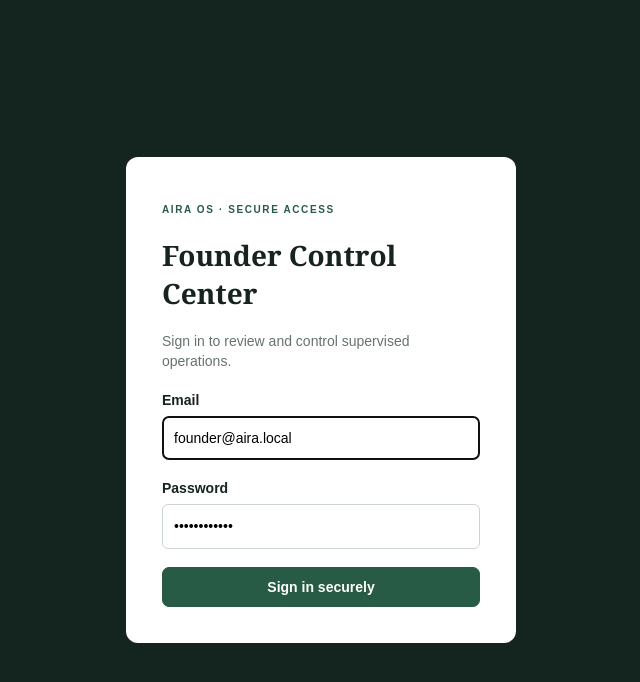
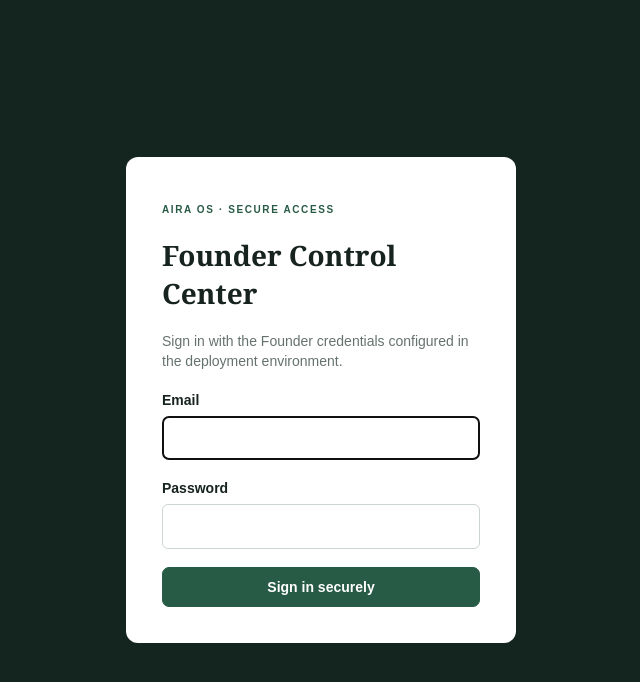
Before and after one commit to tsapkovaby-cyber/AIRA-OS, a Next.js app: page /login in a window 1280 px wide. Shown: the top 682 px of the page, without its empty margins (319-959 px from the left). Built offline with nearby package versions, Linux system fonts and the light colour scheme.

Commit message:
Remove demo credentials from Dashboard login form

```diff
--- a/app/login/page.tsx
+++ b/app/login/page.tsx
@@ -1,3 +1,33 @@
 "use client";
+
 import { FormEvent, useState } from "react";
-export default function Login(){const [error,setError]=useState(""); async function submit(e:FormEvent<HTMLFormElement>){e.preventDefault();const form=new FormData(e.currentTarget);const r=await fetch("/api/auth/login",{method:"POST",headers:{"content-type":"application/json"},body:JSON.stringify(Object.fromEntries(form))});if(r.ok)location.href="/dashboard";else setError("Credentials were not accepted. Reference: AUTH-401")}return <main className="login"><form className="login-card" onSubmit={submit}><p className="eyebrow">AIRA OS · SECURE ACCESS</p><h1>Founder Control Center</h1><p className="muted">Sign in to review and control supervised operations.</p><label className="field"><span>Email</span><input name="email" type="email" defaultValue="founder@aira.local" required autoFocus/></label><label className="field"><span>Password</span><input name="password" type="password" defaultValue="founder-demo" required/></label>{error&&<p role="alert" style={{color:"var(--red)"}}>{error}</p>}<button className="button primary" style={{width:"100%"}}>Sign in securely</button></form></main>}
+
+export default function Login() {
+  const [error, setError] = useState("");
+
+  async function submit(event: FormEvent<HTMLFormElement>) {
+    event.preventDefault();
+    const form = new FormData(event.currentTarget);
+    const response = await fetch("/api/auth/login", {
+      method: "POST",
+      headers: { "content-type": "application/json" },
+      body: JSON.stringify(Object.fromEntries(form)),
+    });
+    if (response.ok) location.href = "/dashboard";
+    else setError("Credentials were not accepted. Reference: AUTH-401");
+  }
+
+  return (
+    <main className="login">
+      <form className="login-card" onSubmit={submit}>
+        <p className="eyebrow">AIRA OS · SECURE ACCESS</p>
+        <h1>Founder Control Center</h1>
+        <p className="muted">Sign in with the Founder credentials configured in the deployment environment.</p>
+        <label className="field"><span>Email</span><input name="email" type="email" required autoFocus /></label>
+        <label className="field"><span>Password</span><input name="password" type="password" required /></label>
+        {error && <p role="alert" style={{ color: "var(--red)" }}>{error}</p>}
+        <button className="button primary" style={{ width: "100%" }}>Sign in securely</button>
+      </form>
+    </main>
+  );
+}
```
